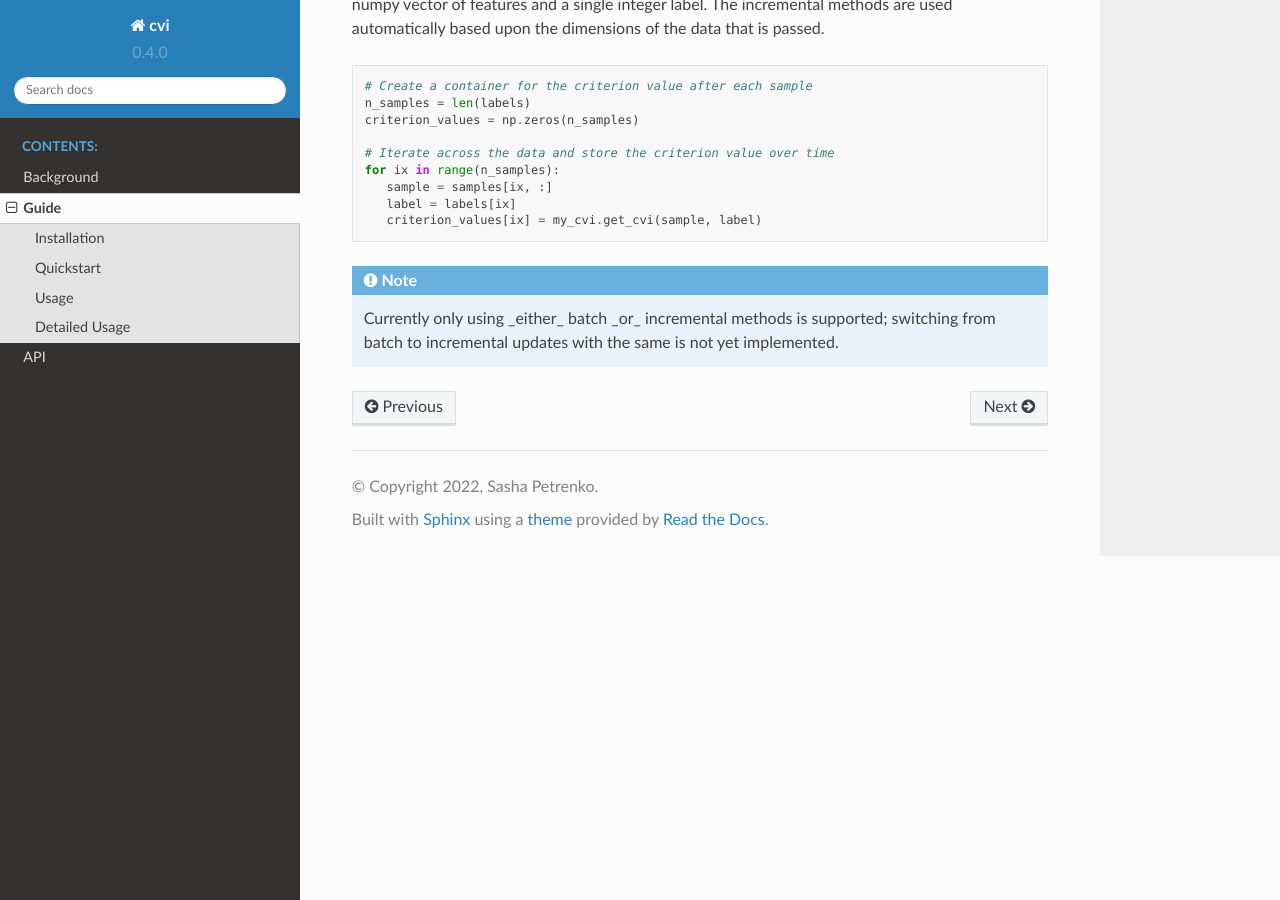
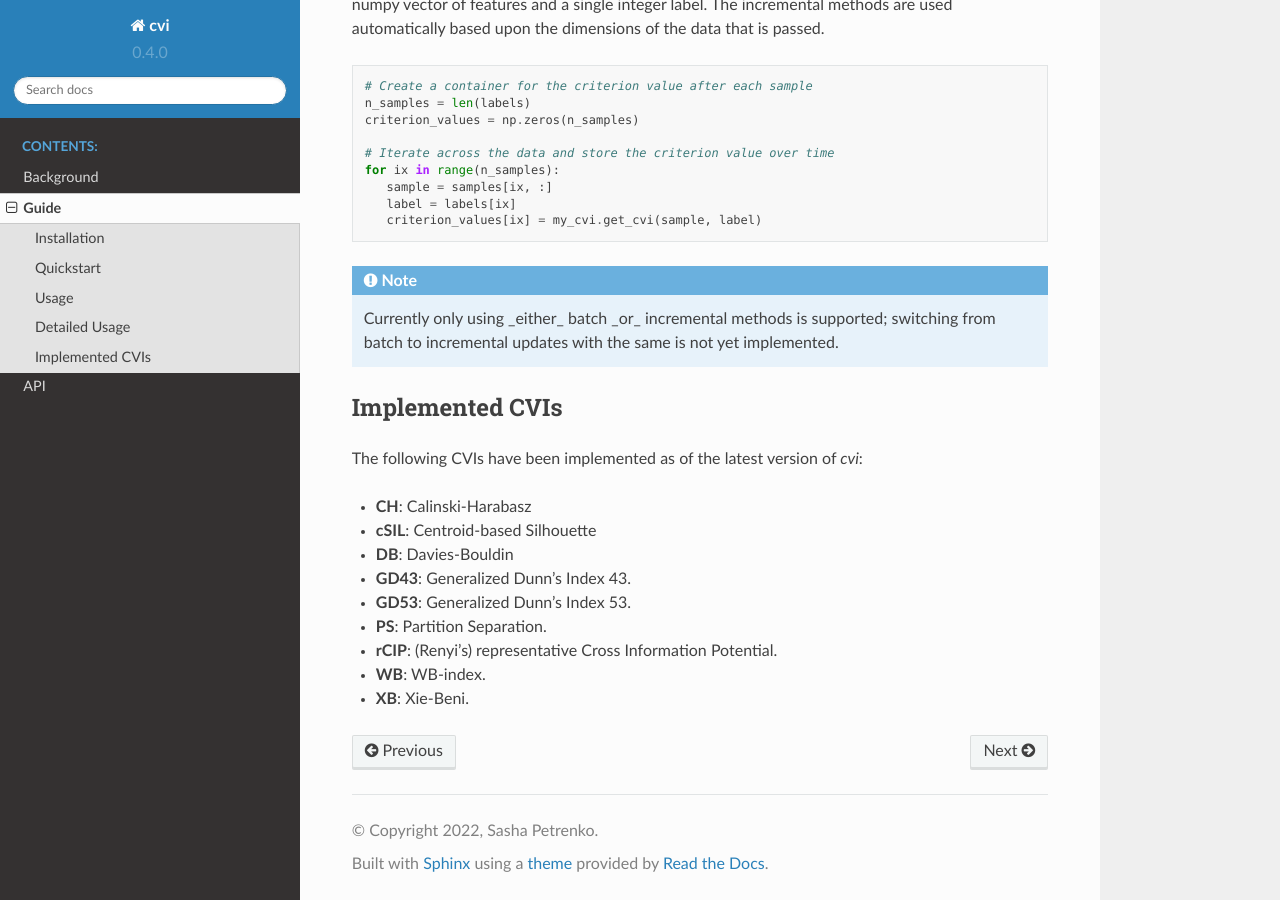
Before and after one commit to AP6YC/cvi, a Sphinx documentation site: the page built from docs/source/guide.rst, in a window 1280 px wide and 900 px high, scrolled down 2025 px. Built offline with Sphinx 7.4.7 and the Read the Docs theme 2.0.0, drawn with Linux system fonts in a browser that asks for light colours.

Commit message:
Change notes, add implemented to readme, guide

```diff
--- a/docs/source/guide.rst
+++ b/docs/source/guide.rst
@@ -111,3 +111,18 @@ The incremental methods are used automatically based upon the dimensions of the
 
 .. note::
    Currently only using _either_ batch _or_ incremental methods is supported; switching from batch to incremental updates with the same is not yet implemented.
+
+Implemented CVIs
+----------------
+
+The following CVIs have been implemented as of the latest version of `cvi`:
+
+* **CH**: Calinski-Harabasz
+* **cSIL**: Centroid-based Silhouette
+* **DB**: Davies-Bouldin
+* **GD43**: Generalized Dunn's Index 43.
+* **GD53**: Generalized Dunn's Index 53.
+* **PS**: Partition Separation.
+* **rCIP**: (Renyi's) representative Cross Information Potential.
+* **WB**: WB-index.
+* **XB**: Xie-Beni.
```
Also changed, not shown: README.md (+14 -4 lines).
